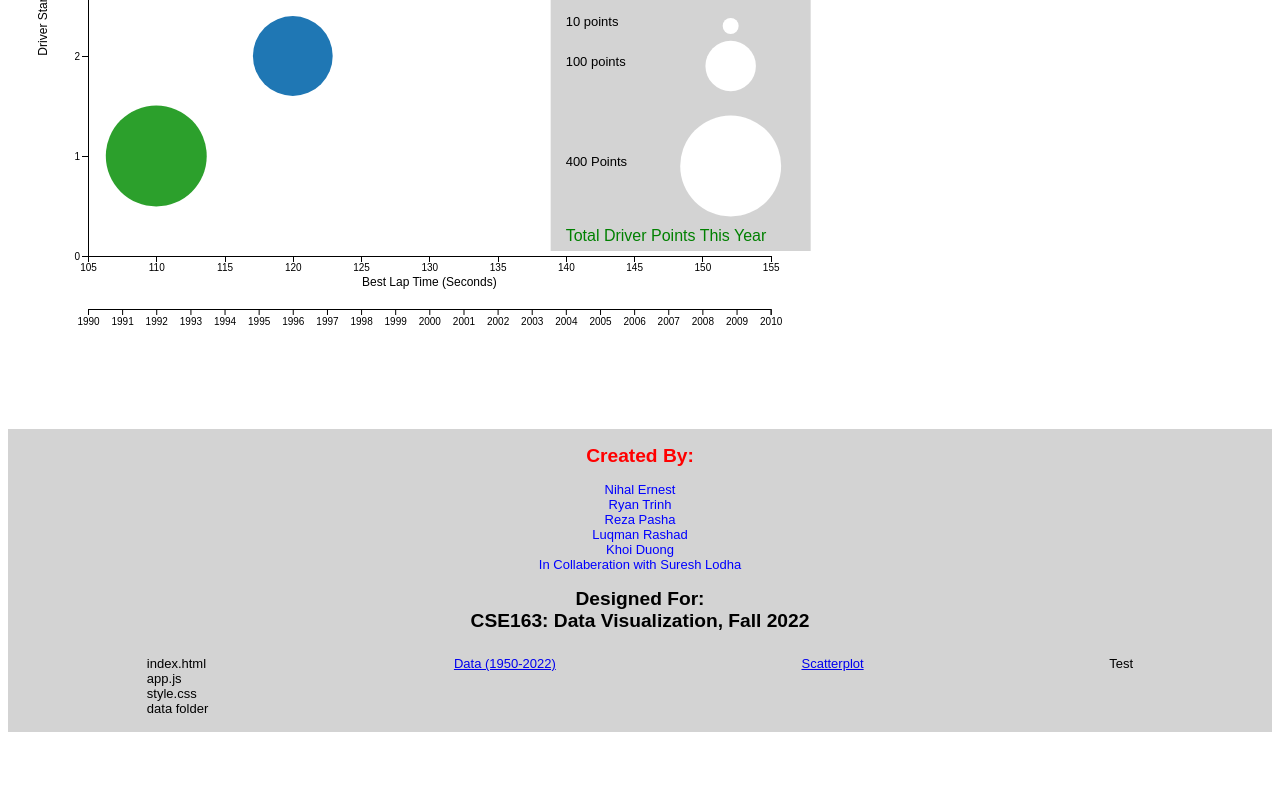
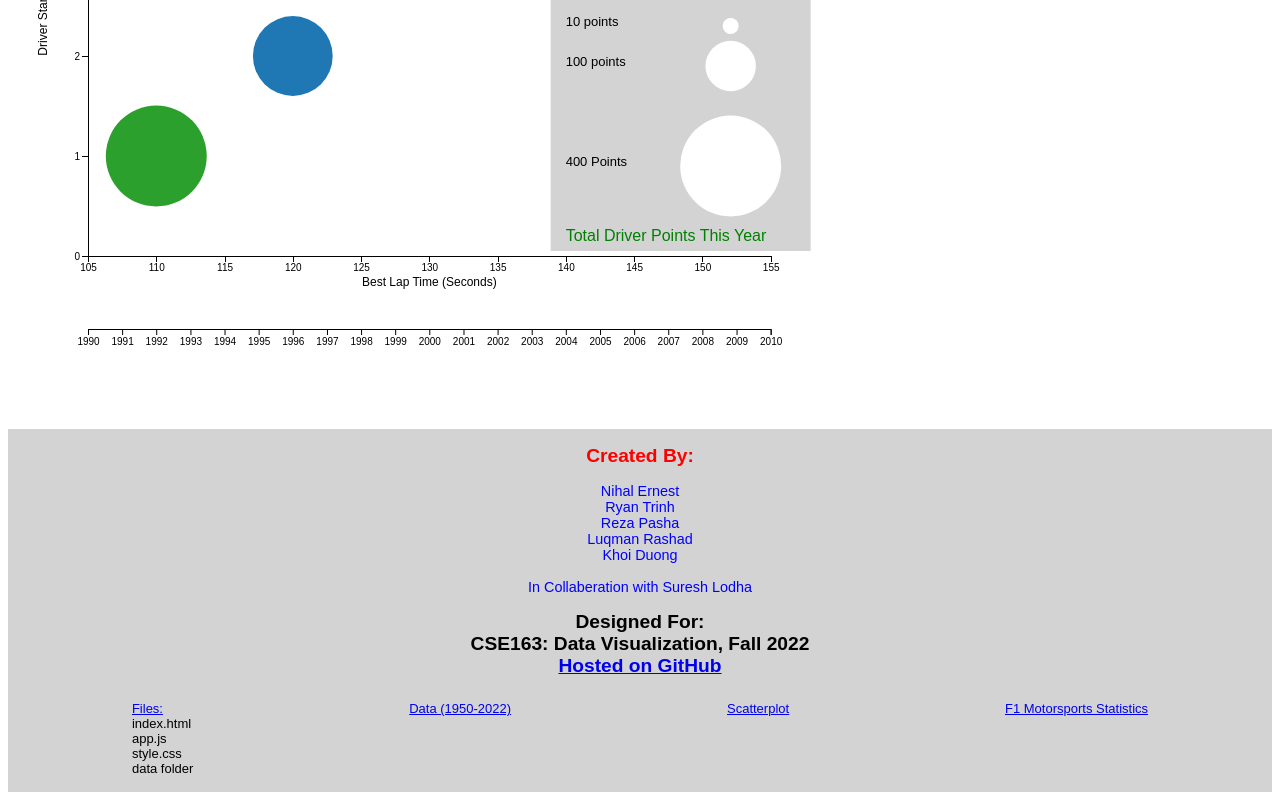
Before and after one commit to khoiduong/Best-F1-Drivers, a plain HTML site: page index.html in a window 1280 px wide. Shown: the part 359-1159 px from the top of the page. Before the commit the page ends 1099 px from the top, so only its background shows below. Drawn offline with nearby package versions, Linux system fonts and the light colour scheme.

Commit message:
added links to html

```diff
--- a/index.html
+++ b/index.html
@@ -26,14 +26,17 @@
       <br />
       Khoi Duong
       <br />
+      <br />
       In Collaberation with Suresh Lodha
     </div>
     <div class="designed">
       <div>Designed For:</div>
       <div>CSE163: Data Visualization, Fall 2022</div>
+      <a href="https://formula-1-cse-163.github.io/Best-F1-Drivers">Hosted on GitHub</a>
     </div>
     <div class="links">
       <div class="submit">
+        <a href="https://github.com/Formula-1-CSE-163/Best-F1-Drivers">Files:</a>
         <div>index.html</div>
         <div>app.js</div>
         <div>style.css</div>
@@ -48,7 +51,9 @@
       <div class="vizsources">
         <a href="https://bl.ocks.org/mbostock/3887118">Scatterplot</a>
       </div>
-      <div class="codesources">Test</div>
+      <div class="codesources">
+        <a href="https://www.motorsportstats.com/series/formula-one/summary/2022">F1 Motorsports Statistics</a>
+        </div>
     </div>
   </div>
 </html>
--- a/scatterplot.js
+++ b/scatterplot.js
@@ -41,6 +41,7 @@
     var xAxis = d3.axisBottom(xScale).tickPadding(2);
     var yAxis = d3.axisLeft(yScale).tickPadding(2);
 
+    //TODO: Scale up the size of timeline axis ticks and labels to make them stand out more
     var timelineAxis = d3.axisBottom(timelineScale)
         .ticks(parseInt(endDate)-parseInt(startDate));
 
@@ -52,7 +53,7 @@
 
     var timeX = timelinesvg.append("g")
         .attr("class", "timeaxis")
-        .attr("transform", "translate(0," + 0 + ")")
+        .attr("transform", "translate(0," + 20 + ")")
         .call(timelineAxis);
 
     function timelineZoomFunc() {
--- a/style.css
+++ b/style.css
@@ -55,6 +55,7 @@ h1 {
 .names {
   text-align: center;
   color: blue;
+  font-size: 0.9rem;
 }
 
 .links {
```
